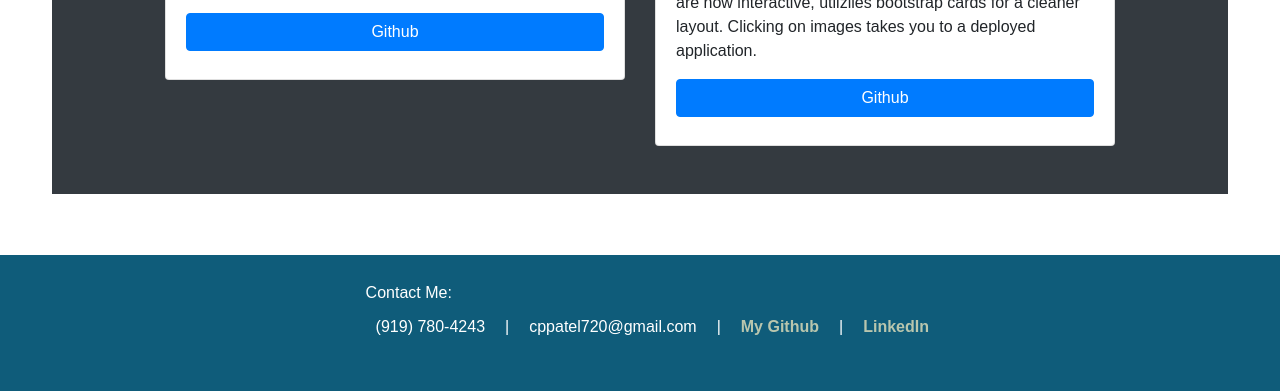
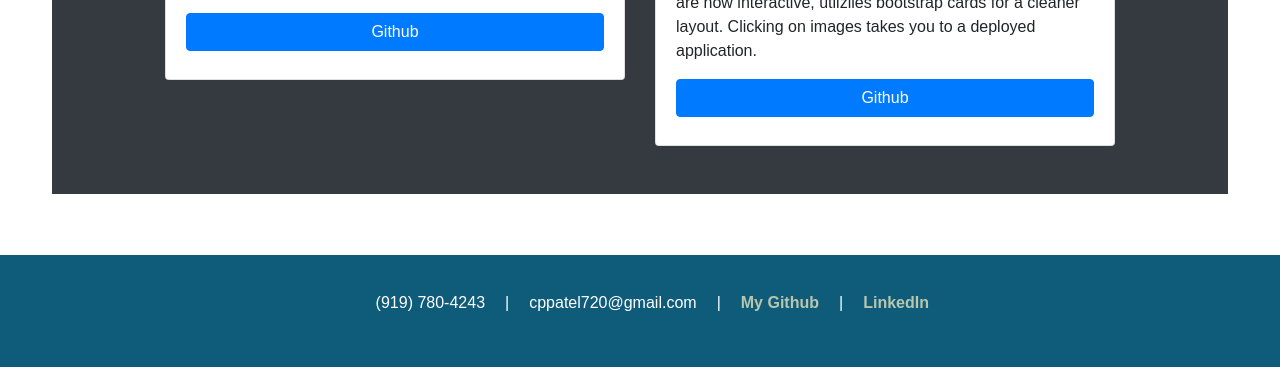
Before and after one commit to CaptainQuickWit/UNC-Portfolio-AdvInteractivity, a plain HTML site: page index.html in a window 1280 px wide. Shown: the part 2266-2657 px from the top of the page. After the commit the page ends 2633 px from the top, so only its background shows below. Drawn offline with nearby package versions, Linux system fonts and the light colour scheme.

Commit message:
minor layout change: contact info

```diff
--- a/index.html
+++ b/index.html
@@ -151,9 +151,6 @@
         <!-- this div only for css spacing purposes-->
         <div class = "footerSpace">
 
-            <span>Contact Me: </span>
-
-
             <span>
                 <nav id = "contact" class="contact-nav">
                 <ul>
```
